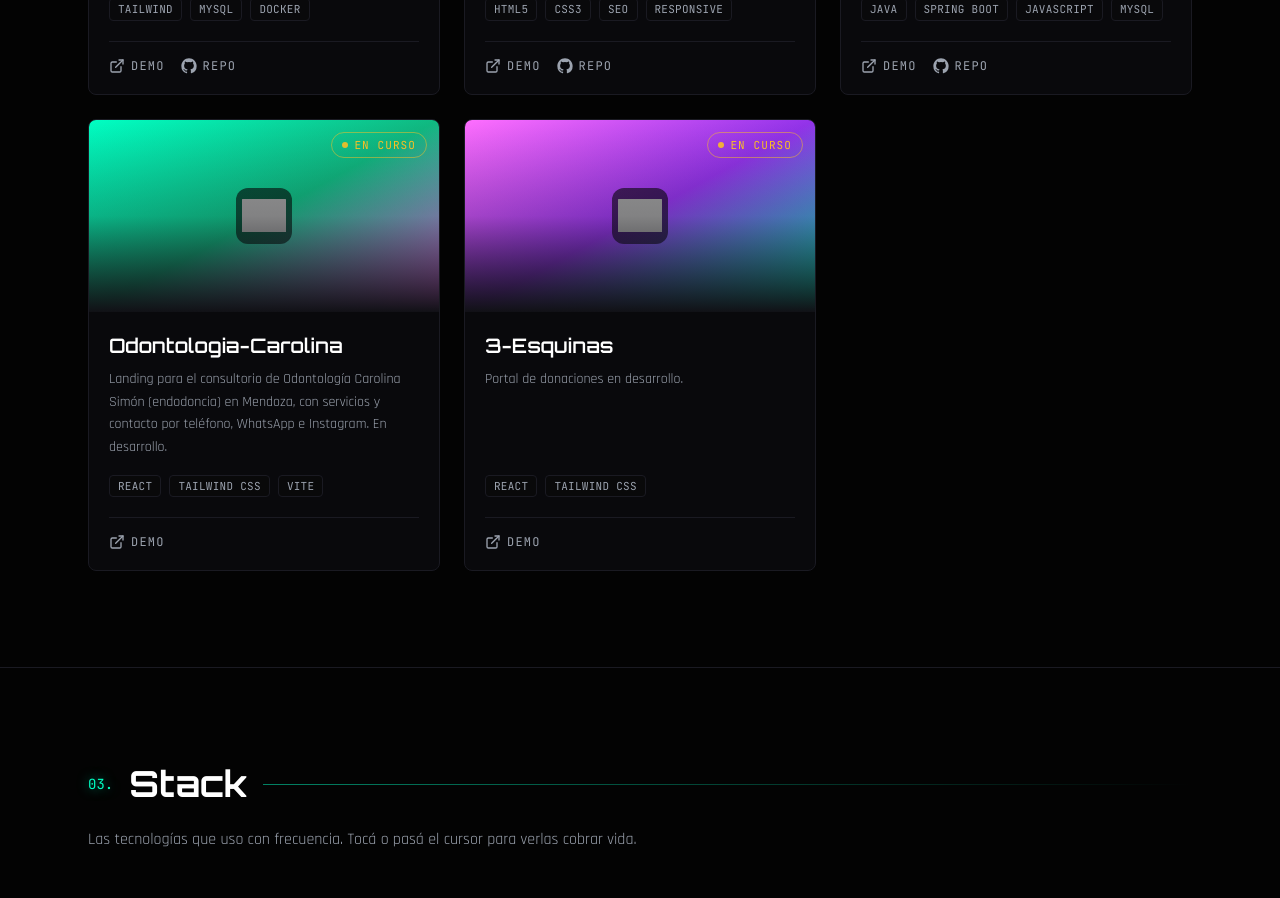
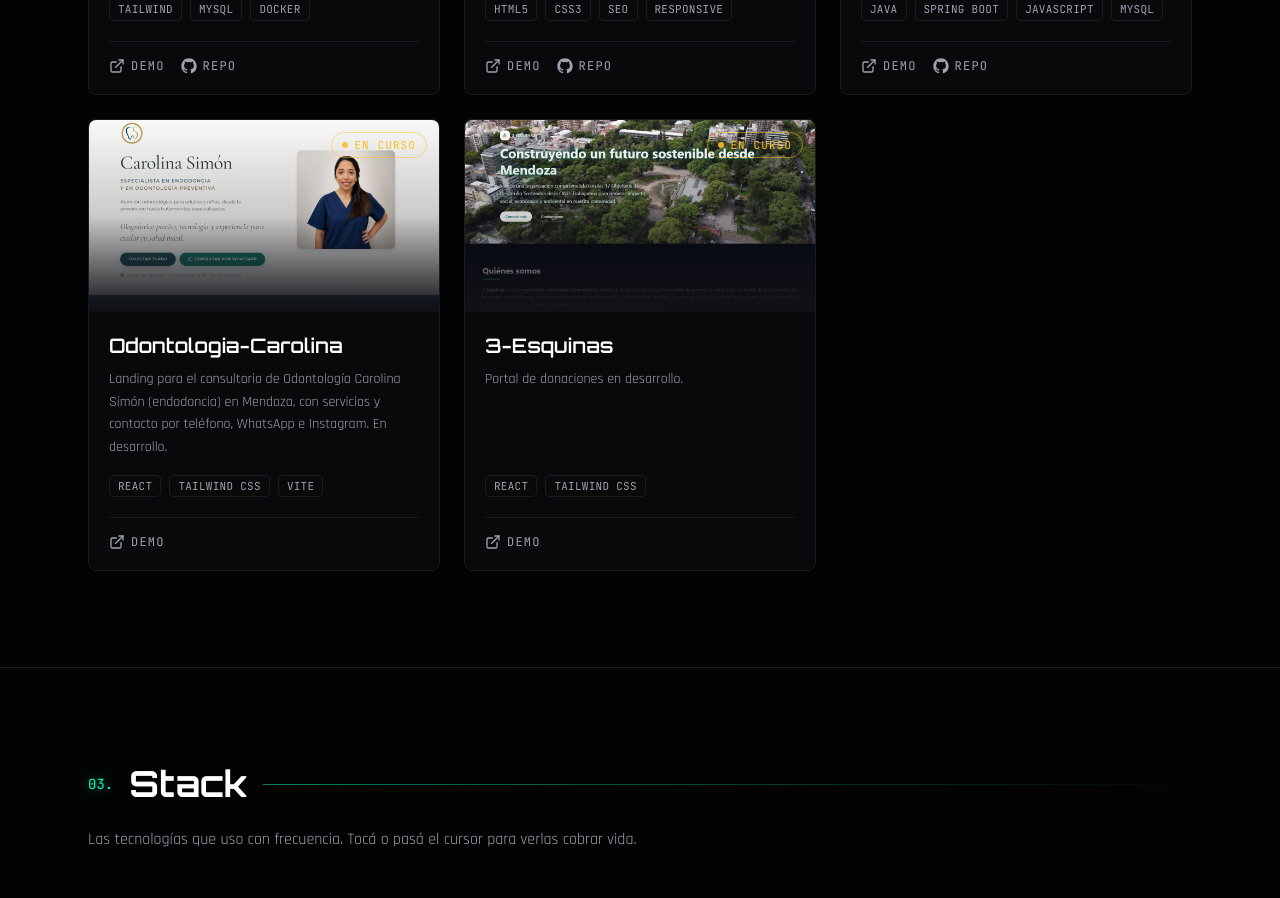
Before and after one commit to FacundoChacon/portfolio, a React (Vite) app: page / in a window 1280 px wide. Shown: the part 2020-2918 px from the top of the page. Built offline with nearby package versions, Linux system fonts and the light colour scheme; grey boxes are pictures that could not be loaded.

Commit message:
feat(projects): capturas del hero para Odontologia-Carolina y 3-Esquinas

```diff
--- a/src/components/Projects.jsx
+++ b/src/components/Projects.jsx
@@ -40,7 +40,7 @@ const projects = [
     description:
       "Landing para el consultorio de Odontología Carolina Simón (endodoncia) en Mendoza, con servicios y contacto por teléfono, WhatsApp e Instagram. En desarrollo.",
     tags: ["React", "Tailwind CSS", "Vite"],
-    favicon: "https://test-odontologia-carolina.vercel.app/logo.jpeg",
+    image: "/project-odontologia-carolina.png",
     live: "https://test-odontologia-carolina.vercel.app/",
   },
   {
@@ -48,7 +48,7 @@ const projects = [
     status: "inprogress",
     description: "Portal de donaciones en desarrollo.",
     tags: ["React", "Tailwind CSS"],
-    favicon: "https://3-esquinas-frontend.vercel.app/images/logo-3esquinas.png",
+    image: "/project-3-esquinas.png",
     live: "https://3-esquinas-frontend.vercel.app/",
   },
 ]
@@ -209,17 +209,9 @@ export default function Projects() {
                   />
 ) : (
   <div className={`h-48 w-full bg-gradient-to-br ${gradientBgs[i % gradientBgs.length]} flex items-center justify-center`}>
-    {project.favicon ? (
-      <img
-        src={project.favicon}
-        alt={`Ícono del sitio ${project.title}`}
-        className="size-14 rounded-xl bg-dark/60 p-1.5 object-contain"
-      />
-    ) : (
-      <span className="text-5xl font-black text-white/30 tracking-tight select-none">
-        {project.title.charAt(0)}
-      </span>
-    )}
+    <span className="text-5xl font-black text-white/30 tracking-tight select-none">
+      {project.title.charAt(0)}
+    </span>
   </div>
 )}
                 <div className="absolute inset-0 bg-gradient-to-t from-dark-card via-dark-card/20 to-transparent" />
```
Also changed, not shown: public/project-3-esquinas.png (added), public/project-odontologia-carolina.png (added).
